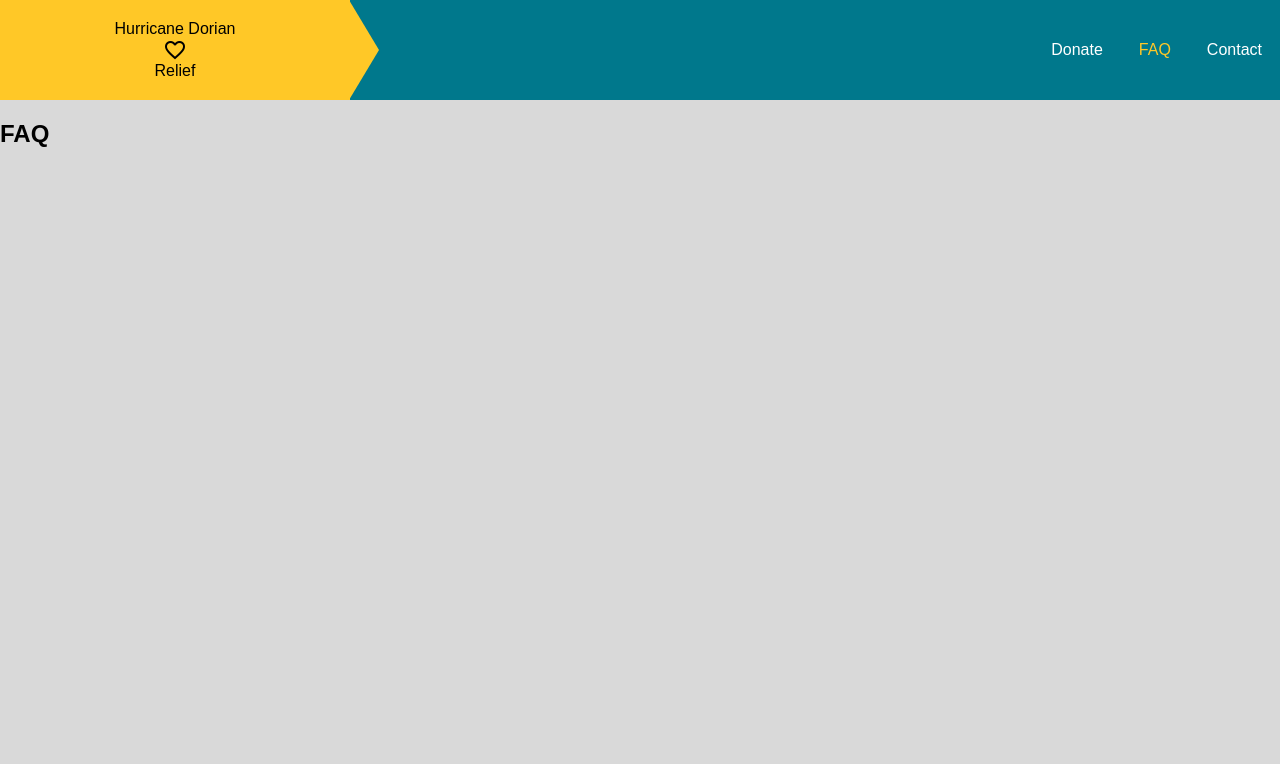
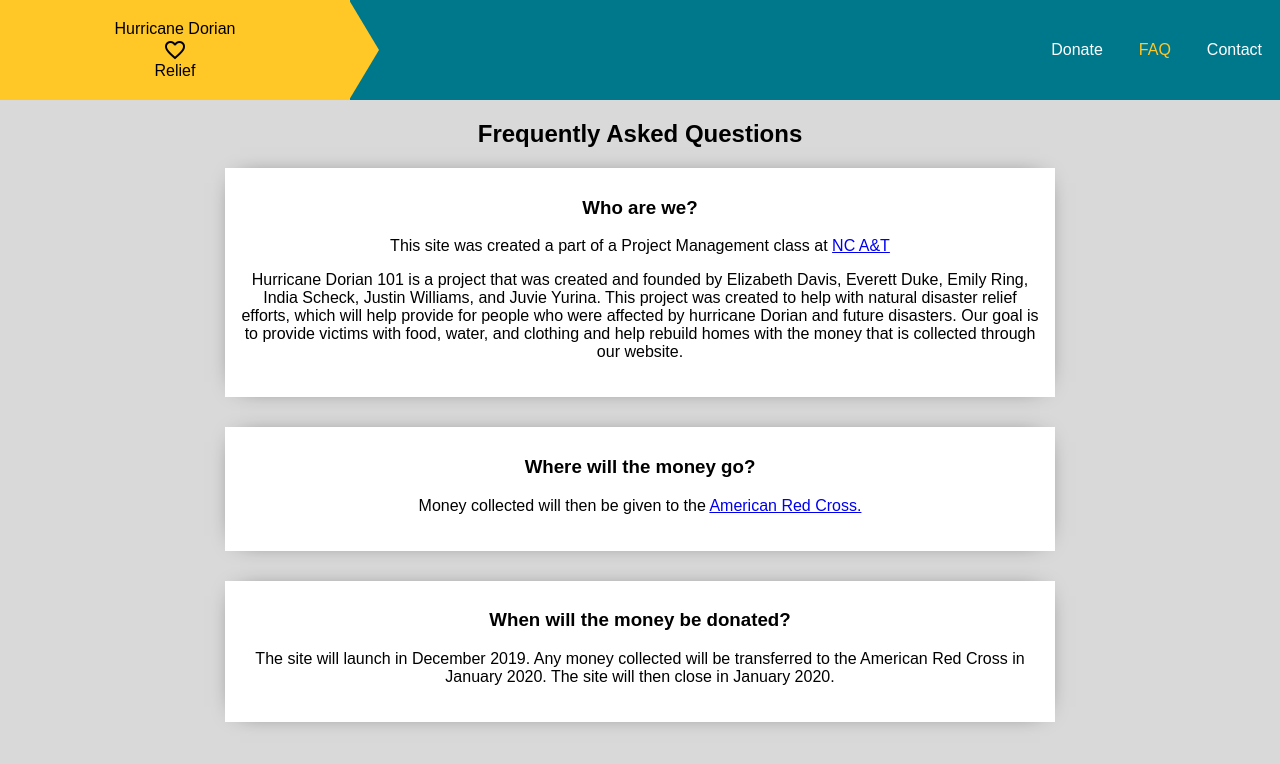
Before and after one commit to btyy77c/basic_vue_js_app, a Vue app: page /faq in a window 1280 px wide. Shown: the top 764 px of the page. Built offline with nearby package versions, Linux system fonts and the light colour scheme.

Commit message:
Added FAQ text and styles

```diff
--- a/src/views/Faq.vue
+++ b/src/views/Faq.vue
@@ -1,5 +1,64 @@
 <template>
   <section class="faq">
-    <h1>FAQ</h1>
+    <h1>Frequently Asked Questions</h1>
+
+    <div class="box">
+      <h3>Who are we?</h3>
+
+      <p>
+        This site was created a part of a Project Management class at
+        <a href="https://www.ncat.edu/" target="_blank" rel="noopener">
+          NC A&T
+        </a>
+      </p>
+
+      <p>
+        Hurricane Dorian 101 is a project that was created and founded by
+        Elizabeth Davis, Everett Duke, Emily Ring, India Scheck, Justin
+        Williams, and Juvie Yurina. This project was created to help with
+        natural disaster relief efforts, which will help provide for people who
+        were affected by hurricane Dorian and future disasters. Our goal is to
+        provide victims with food, water, and clothing and help rebuild homes
+        with the money that is collected through our website.
+      </p>
+    </div>
+
+    <div class="box">
+      <h3>Where will the money go?</h3>
+
+      <p>
+        Money collected will then be given to the
+        <a href="https://www.redcross.org/" target="_blank" rel="noopener">
+          American Red Cross.
+        </a>
+      </p>
+    </div>
+
+    <div class="box">
+      <h3>When will the money be donated?</h3>
+
+      <p>
+        The site will launch in December 2019. Any money collected will be
+        transferred to the American Red Cross in January 2020. The site will
+        then close in January 2020.
+      </p>
+    </div>
   </section>
 </template>
+
+<style scoped lang="scss">
+@import "../assets/colors";
+
+section {
+  text-align: center;
+}
+
+.box {
+  background-color: $white;
+  box-shadow: 0 0 24px -15px $black;
+  margin: 10px auto 30px;
+  max-width: 800px;
+  padding: 10px 15px 20px;
+  width: 90vw;
+}
+</style>
```
